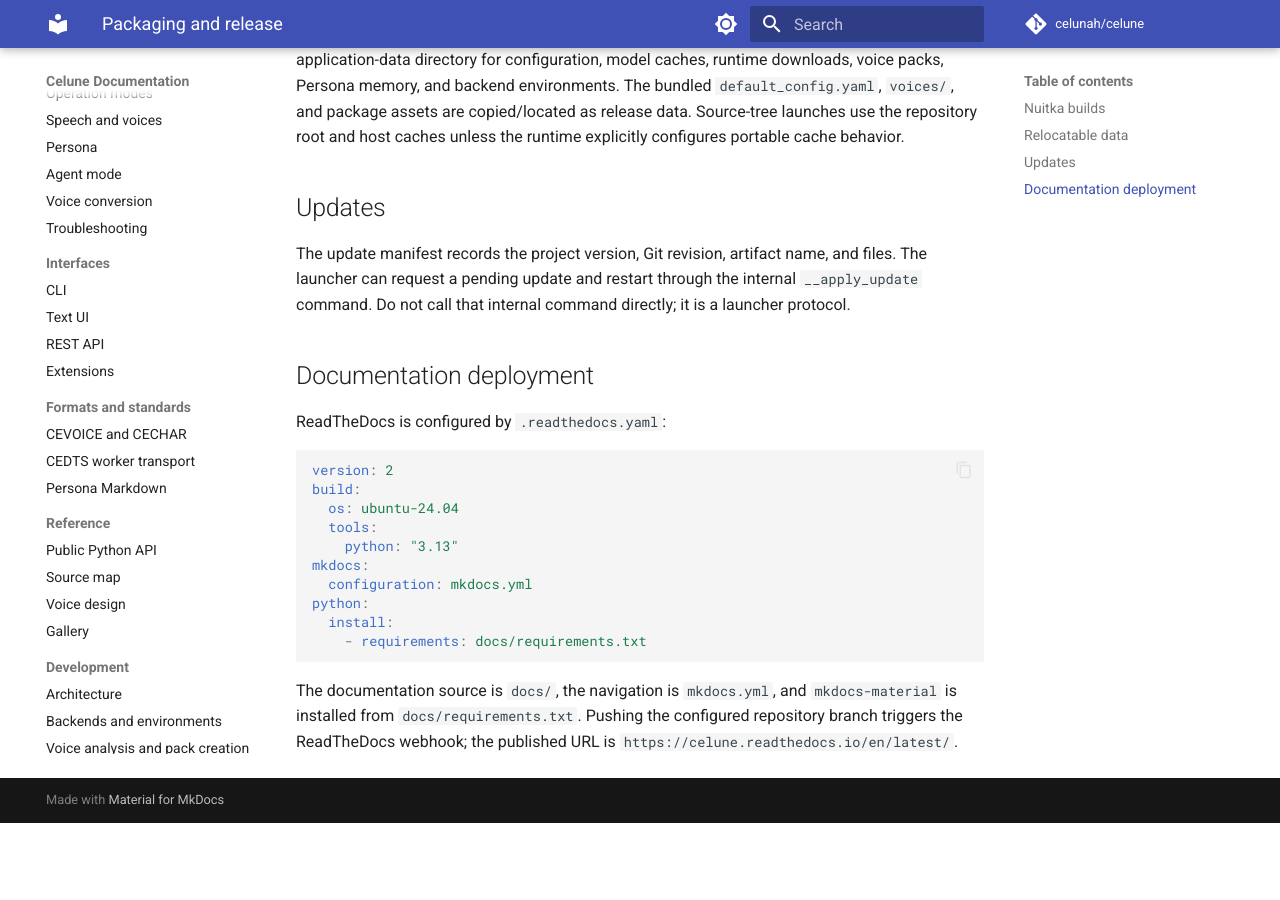
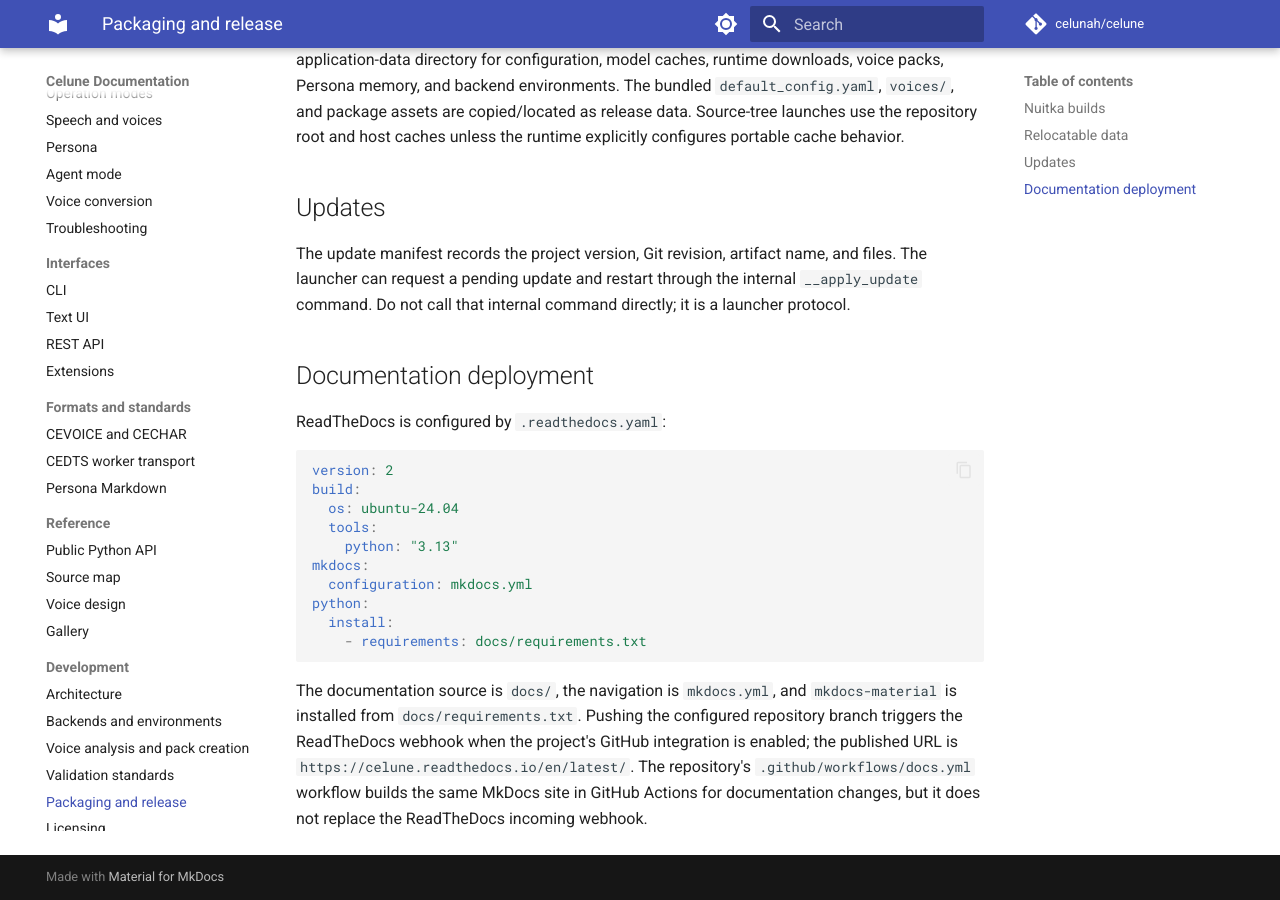
Before and after one commit to celunah/celune, an MkDocs documentation site: the page built from docs/development/packaging.md, in a window 1280 px wide and 900 px high, scrolled down 854 px. Built offline with MkDocs 1.6.1 and Material for MkDocs 9.7.7, drawn with Linux system fonts in a browser that asks for light colours; comment, search, counter and statistics services are not loaded; before the commit the page ends 1677 px from its top, so only the background shows below that.

Commit message:
ci: validate documentation builds

```diff
--- a/docs/development/packaging.md
+++ b/docs/development/packaging.md
@@ -63,5 +63,9 @@
 
 The documentation source is `docs/`, the navigation is `mkdocs.yml`, and
 `mkdocs-material` is installed from `docs/requirements.txt`. Pushing the
-configured repository branch triggers the ReadTheDocs webhook; the published
-URL is `https://celune.readthedocs.io/en/latest/`.
+configured repository branch triggers the ReadTheDocs webhook when the
+project's GitHub integration is enabled; the published URL is
+`https://celune.readthedocs.io/en/latest/`. The repository's
+`.github/workflows/docs.yml` workflow builds the same MkDocs site in GitHub
+Actions for documentation changes, but it does not replace the ReadTheDocs
+incoming webhook.
```
Also changed, not shown: 1 other file.
